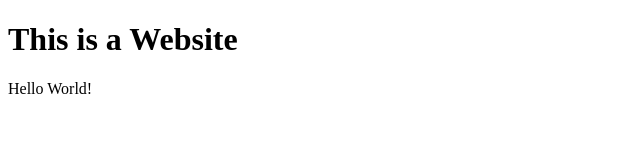
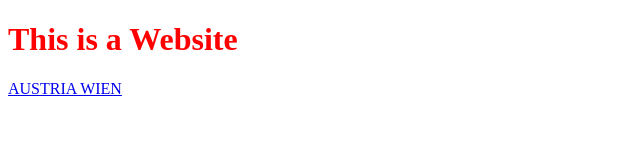
Before and after one commit to Aypee95/PersonalWebsite, a plain HTML site: page index.html in a window 1280 px wide. Shown: the whole page, without its empty margins (0-640 px from the left). Drawn offline with Linux system fonts and the light colour scheme.

Commit message:
add css and js files

```diff
--- /dev/null
+++ b/app.js
@@ -0,0 +1,7 @@
+let p_tag = document.querySelector("p");
+let a_tag = document.createElement("a");
+p_tag.innerHTML = "<a href=https://fk-austria.at>AUSTRIA WIEN</a>"
+//a_tag.innerText = 'AUSTRIA WIEN';
+//a_tag.setAttribute("href","https://fk-austria.at");
+
+p_tag.appendChild(a_tag);
--- a/index.html
+++ b/index.html
@@ -1,10 +1,15 @@
 <!DOCTYPE html>
 <html>
     <head>
+        <meta charset="utf-8">
         <title>Personal Website</title>
+        <meta name="description" content="">
+        <meta name="viewport" content="width=device-width, initial-scale=1">
+        <link rel="stylesheet" href="styles.css">
     </head>
     <body>
         <h1>This is a Website</h1>
         <p>Hello World!</p>
+        <script src="app.js"></script>
     </body>
 </html>
--- /dev/null
+++ b/styles.css
@@ -0,0 +1,3 @@
+h1 {
+    color: red;
+}
```
